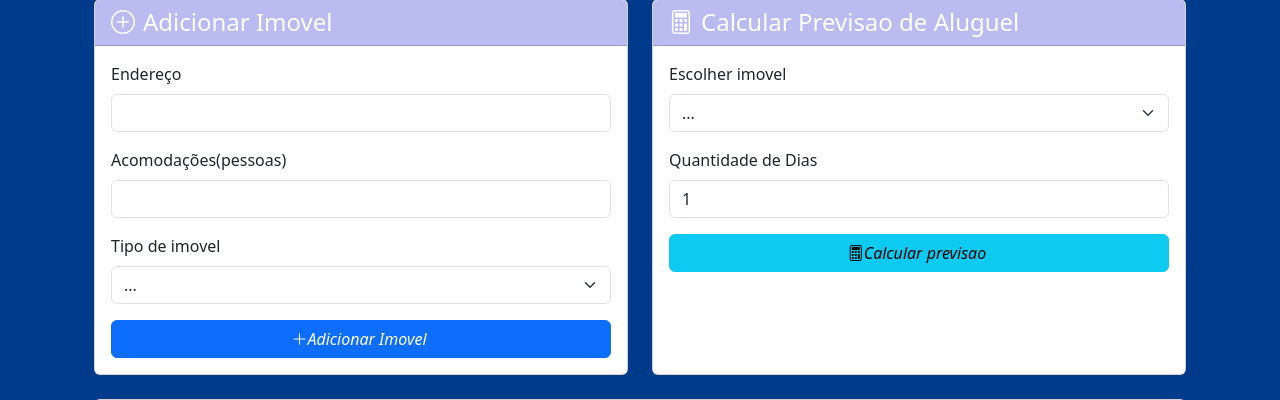
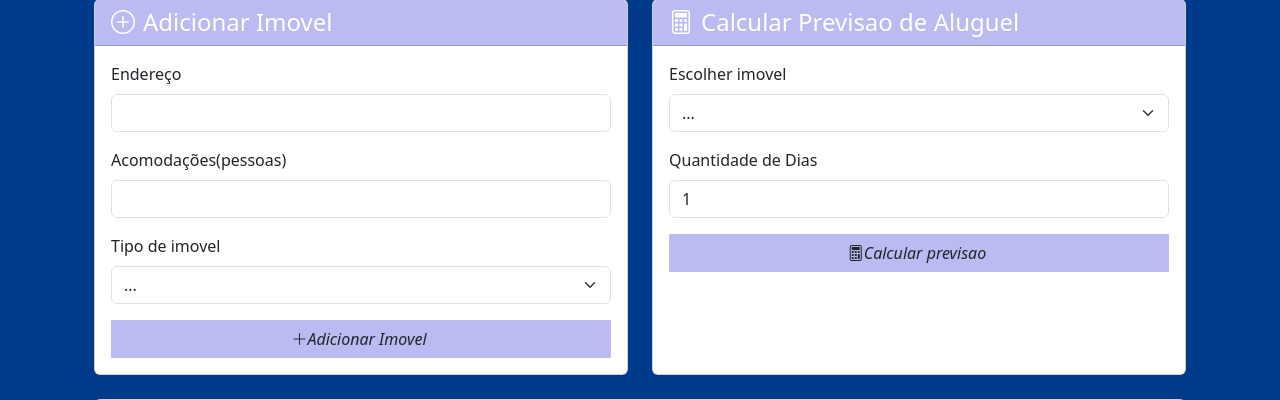
Before and after one commit to marydias777/projeto-sprint1, a PHP site: page / in a window 1280 px wide. Shown: the part 129-529 px from the top of the page. Run offline with PHP 8.4, Linux system fonts and the light colour scheme.

Commit message:
index(completo)
alteração de cores nos botões de azul para lilas

```diff
--- a/css/styles.css
+++ b/css/styles.css
@@ -153,3 +153,11 @@
     background-color: #003b8b;
     color: #fff;
 }
+
+.button1 {
+    background-color: #b9bbf1; /* Altera cor de botão de  adicionar imovel */
+}
+
+.button2 {
+    background-color: #b9bbf1;
+}
--- a/index.html
+++ b/index.html
@@ -57,12 +57,12 @@
                         <form id="addVehicleForm" method="post" action="">
                             <div class="mb-3">
                                 <label class="form-label">Endereço</label>
-                                <input type="text" name="modelo" class="form-control">
+                                <input type="text" name="Endereço" class="form-control">
                             </div>
 
                             <div class="mb-3">
                                 <label class="form-label">Acomodações(pessoas)</label>
-                                <input type="text" name=placa" class="form-control">
+                                <input type="text" name="Acomodações" class="form-control">
                             </div>
 
                             <div class="mb-3">
@@ -72,9 +72,10 @@
                                     <option value="...">...</option>
                                 </select>
                             </div>
-
-                            <button type="submit" name="adicionar" class="btn btn-primary w-100"><i class="bi bi-plus-lg me-1">Adicionar Imovel</i>
+                            <div class="button1">
+                            <button type="submit" name="adicionar" class="btn w-100"><i class="bi bi-plus-lg me-1">Adicionar Imovel</i>
                             </button>
+                            </div>
                         </form>
                     </div>
                 </div>
@@ -99,9 +100,11 @@
                                 <label class="form-label">Quantidade de Dias</label>
                                 <input type="number" name="dias_calculo" class="form-control" value="1" min="1">
                             </div>
-                            <button class="btn btn-info w-100" type="submit" name="calcular">
+                            <div class="button2">
+                            <button class="btn w-100" type="submit" name="calcular">
                                 <i class="bi bi-calculator me-1">Calcular previsao</i>
                             </button>
+                            </div>
                         </form>
                     </div>
                 </div>
@@ -127,6 +130,13 @@
                                     <th>Açoes</th>
                                 </tr>
                             </thead>
+                        </table>
+                    </div>
+                </div>
+            </div>
+        </div>
+     </div>
+    </div>
                             <tbody>
 
 
```
